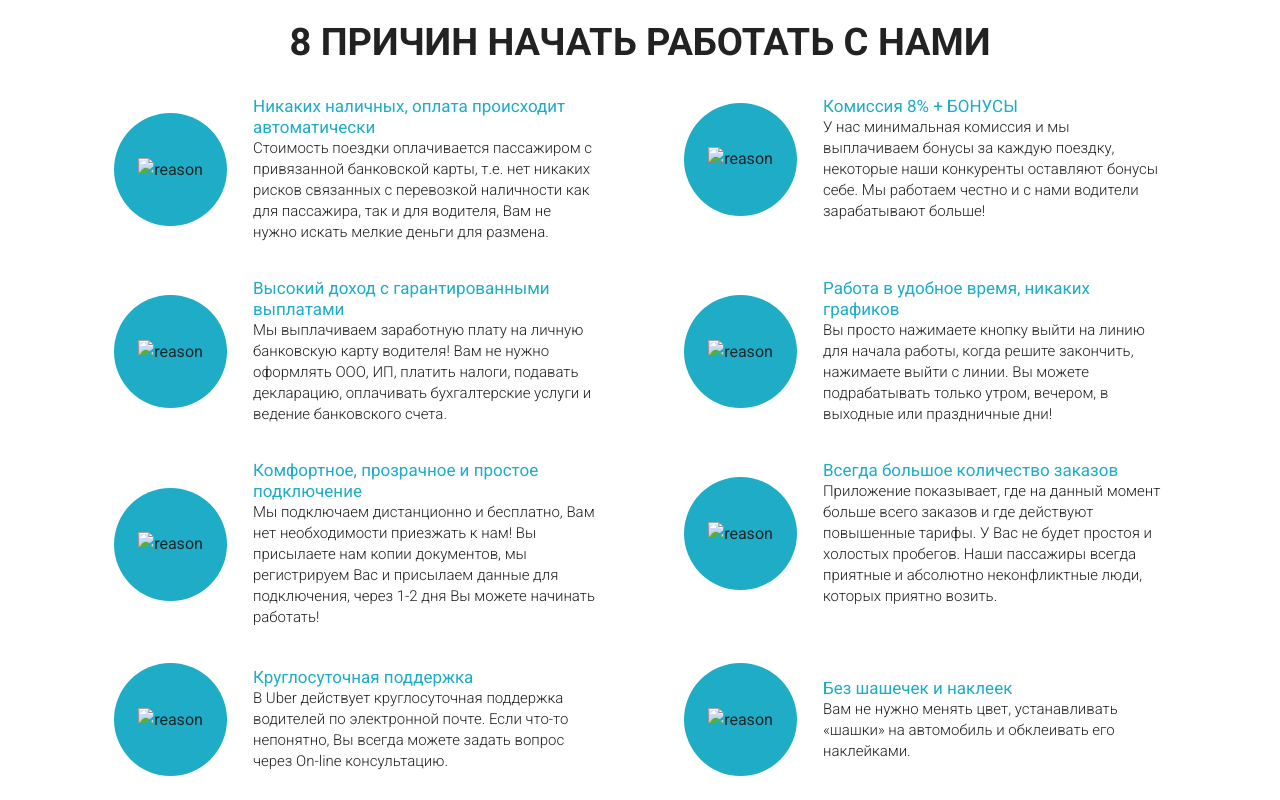
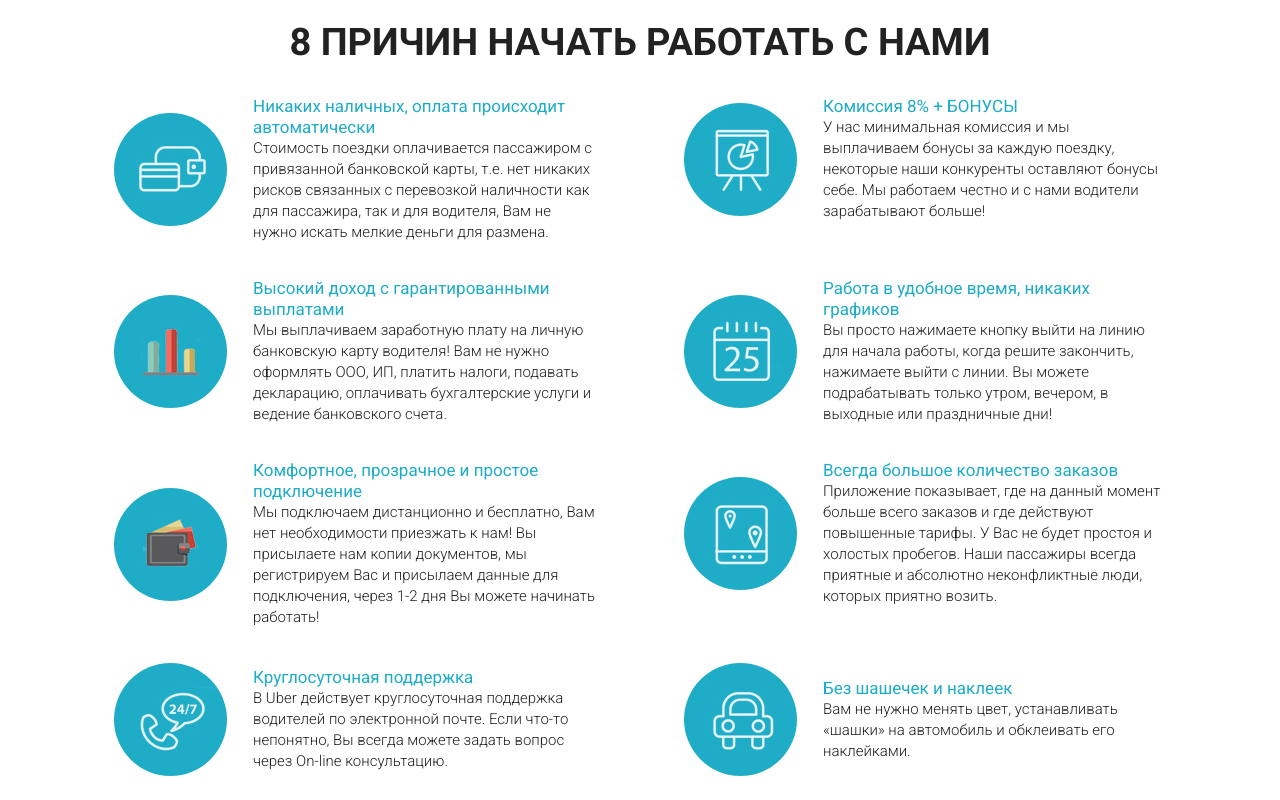
Before and after one commit to Sergey0113/Sergey0113.github.io, a plain HTML site: page index.html in a window 1280 px wide. Shown: the part 960-1760 px from the top of the page. Drawn offline with Linux system fonts and the light colour scheme.

Commit message:
Update index.html
https://sergey0113.github.io/

```diff
--- a/index.html
+++ b/index.html
@@ -82,7 +82,7 @@
                 <div class="col-md-6">
                     <div class="reasons_block">
                         <div class="reasons_round">
-                            <img src="/src/img/Rectangle1.png" alt="reason">
+                            <img src="../img/Rectangle1.png" alt="reason">
                         </div>
                         <div class="reasons_descr">
                             <div class="reasons_subtitle">Никаких наличных, оплата происходит автоматически</div>
@@ -97,7 +97,7 @@
                 <div class="col-md-6">
                     <div class="reasons_block">
                         <div class="reasons_round">
-                            <img src="/src/img/Rectangle2.png" alt="reason">
+                            <img src="../img/Rectangle2.png" alt="reason">
                         </div>
                         <div class="reasons_descr">
                             <div class="reasons_subtitle">Комиссия 8% + БОНУСЫ</div>
@@ -112,7 +112,7 @@
                 <div class="col-md-6">
                     <div class="reasons_block">
                         <div class="reasons_round">
-                            <img src="/src/img/finish_icon_3.png" alt="reason">
+                            <img src="../img/finish_icon_3.png" alt="reason">
                         </div>
                         <div class="reasons_descr">
                             <div class="reasons_subtitle">Высокий доход с гарантированными выплатами</div>
@@ -127,7 +127,7 @@
                 <div class="col-md-6">
                     <div class="reasons_block">
                         <div class="reasons_round">
-                            <img src="/src/img/Rectangle4.png" alt="reason">
+                            <img src="../img/Rectangle4.png" alt="reason">
                         </div>
                         <div class="reasons_descr">
                             <div class="reasons_subtitle">Работа в удобное время, никаких графиков</div>
@@ -142,7 +142,7 @@
                 <div class="col-md-6">
                     <div class="reasons_block">
                         <div class="reasons_round">
-                            <img src="/src/img/finish_icon_5.png" alt="reason">
+                            <img src="../img/finish_icon_5.png" alt="reason">
                         </div>
                         <div class="reasons_descr">
                             <div class="reasons_subtitle">Комфортное, прозрачное и простое подключение</div>
@@ -157,7 +157,7 @@
                 <div class="col-md-6">
                     <div class="reasons_block">
                         <div class="reasons_round">
-                            <img src="/src/img/Rectangle6.png" alt="reason">
+                            <img src="../img/Rectangle6.png" alt="reason">
                         </div>
                         <div class="reasons_descr">
                             <div class="reasons_subtitle">Всегда большое количество заказов</div>
@@ -172,7 +172,7 @@
                 <div class="col-md-6">
                     <div class="reasons_block">
                         <div class="reasons_round">
-                            <img src="/src/img/Rectangle7.png" alt="reason">
+                            <img src="../img/Rectangle7.png" alt="reason">
                         </div>
                         <div class="reasons_descr">
                             <div class="reasons_subtitle">Круглосуточная поддержка</div>
@@ -186,7 +186,7 @@
                 <div class="col-md-6">
                     <div class="reasons_block">
                         <div class="reasons_round">
-                            <img src="/src/img/Rectangle8.png" alt="reason">
+                            <img src="../img/Rectangle8.png" alt="reason">
                         </div>
                         <div class="reasons_descr">
                             <div class="reasons_subtitle">Без шашечек и наклеек</div>
@@ -268,7 +268,7 @@
             <h2 class="title title_white">Выбор - отличная штука!</h2>
             <div class="subtitle subtitle_white">Закажите автомобиль, который подходит вам по стилю и бюджету</div>
 
-            <img src="/src/img/Автомобиль.png" alt="uber car" class="choice_img">
+            <img src="../img/Автомобиль.png" alt="uber car" class="choice_img">
             <div class="choice_descr">
                 Машины на каждый день.<br>
                 Лучше, быстрее и дешевле, чем такси
@@ -435,13 +435,13 @@
             <div>
                 <div class="footer_mobile">
                     <a href="#">
-                        <img src="img/Slice 1.png" alt="App Store">
+                        <img src="../img/Slice 1.png" alt="App Store">
                     </a>
                     <a href="#">
-                        <img src="img/Slice 2.png" alt="Google play">
+                        <img src="../img/Slice 2.png" alt="Google play">
                     </a>
                     <a href="#">
-                        <img src="img/Slice 3.png" alt="Windows store">
+                        <img src="../img/Slice 3.png" alt="Windows store">
                     </a>
                 </div>
             </div>
```
